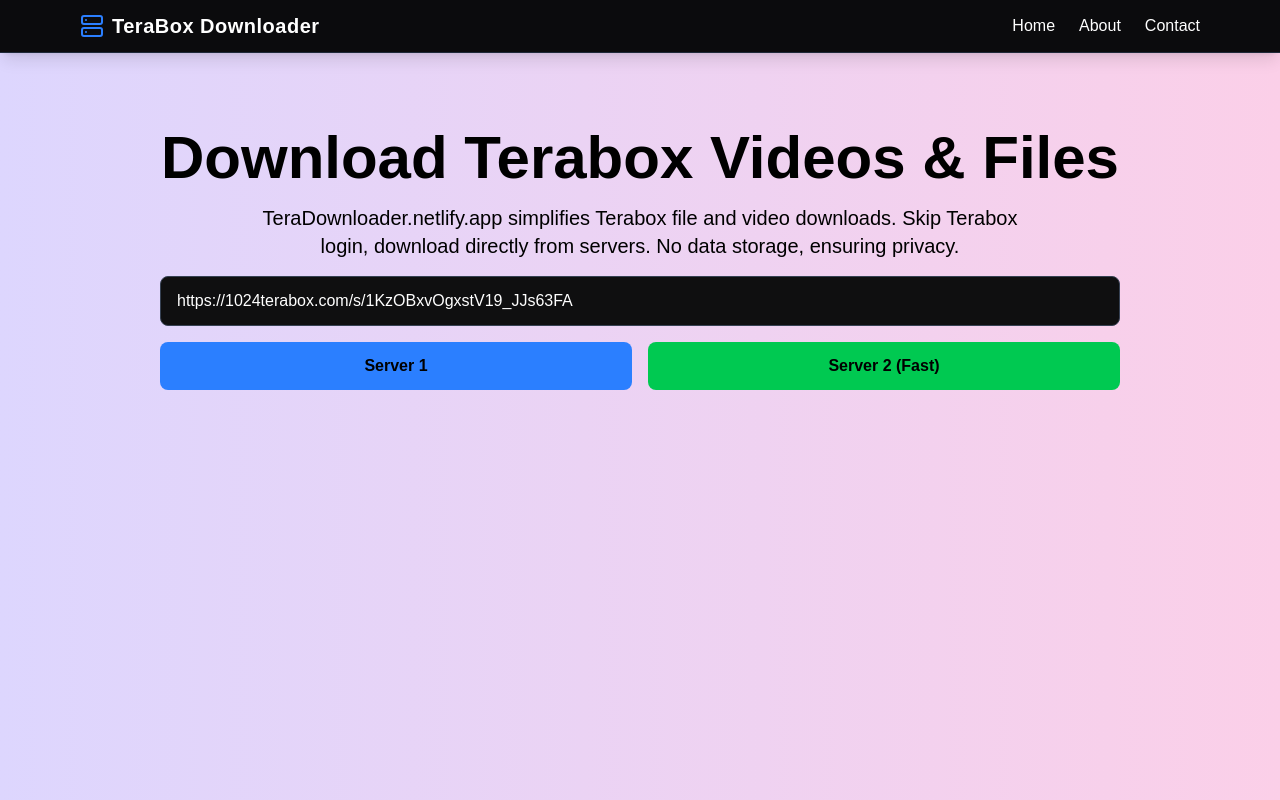
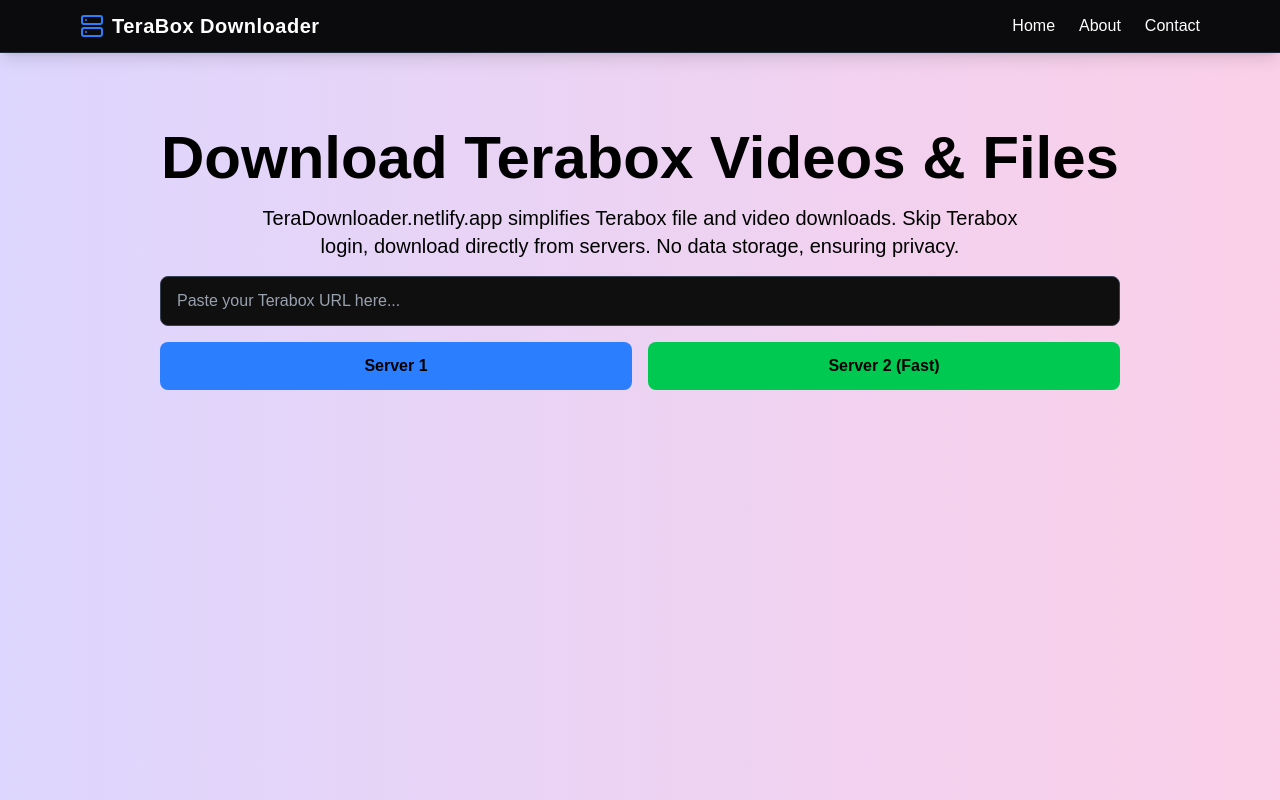
Before and after one commit to eonsyn/videoviewer, a Next.js app: page / in a window 1280 px wide. Shown: the top 800 px of the page. Built offline with nearby package versions, Linux system fonts and the light colour scheme.

Commit message:
update the analytics in website

```diff
--- a/app/page.js
+++ b/app/page.js
@@ -11,7 +11,7 @@
 import Faq from '@/components/home/Faq'
 export default function Home() {
   const { server_1, server_2 } = useGlobalState();
-  const [url, setUrl] = useState("https://1024terabox.com/s/1KzOBxvOgxstV19_JJs63FA");
+  const [url, setUrl] = useState("");
   const [response, setResponse] = useState(null);
   const [loading, setLoading] = useState(false);
   const [error, setError] = useState("");
```
